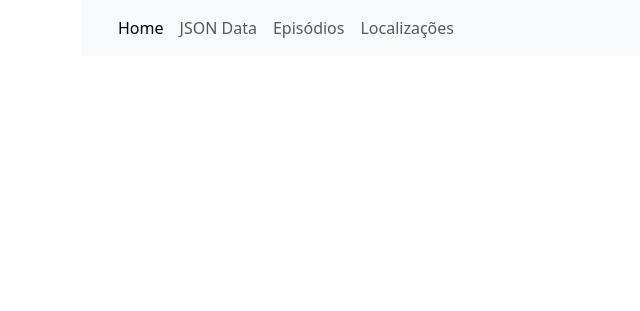
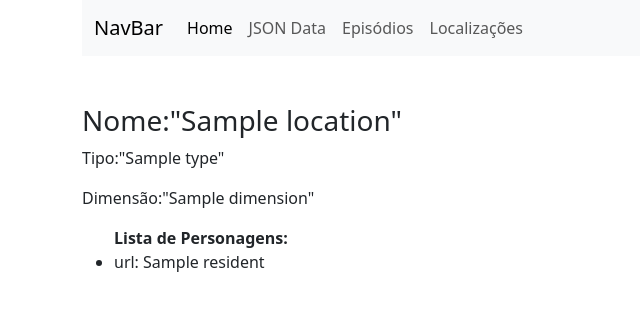
Before and after one commit to CarolinaSanches24/API--RickAndMarty, a Flask app: template templates/location.html in a window 1280 px wide. Shown: the top 311 px of the page, without its empty margins (0-640 px from the left). Run offline with Flask 3, Linux system fonts and the light colour scheme; the template is opened without the code that fills it: most values are stand-ins (such as "Sample title", 1, 10 or a date in 2020).

Commit message:
feat:adicição do template location

```diff
--- a/app.py
+++ b/app.py
@@ -65,9 +65,19 @@ def get_locations():
             "id":location["id"],
             "name":location["name"],
             "type":location["type"],
-            "dimension":location["dimension"]
+            "dimension":location["dimension"],
+            "residents":location["residents"]
         }
 
         locations.append(location);
 
     return {"locations":locations}
+
+@app.route("/location/<id>") # obter uma location
+def get_location(id):
+    url = f"https://rickandmortyapi.com/api/location/{id}"
+    response = urllib.request.urlopen(url)
+    data = response.read();
+    location_dict = json.loads(data);
+
+    return render_template("location.html", location=location_dict);
--- a/templates/location.html
+++ b/templates/location.html
@@ -1 +1,13 @@
-{% extends "layout.html"%} {% block content %}{% endblock %}
+{% extends "layout.html"%} {% block content %} <br /><br />
+
+<h3>Nome:"{{location.name}}"</h3>
+<p>Tipo:"{{location.type}}"</p>
+<p>Dimensão:"{{location.dimension}}"</p>
+<ul class="list-group" style="padding-left: 2em">
+  <b>Lista de Personagens:</b>
+  {% set residents_sorted = location.residents|sort %} {% for resident in
+  residents_sorted %}
+  <li>url: {{ resident }}</li>
+  {% endfor %}
+</ul>
+{% endblock %}
--- a/templates/locations.html
+++ b/templates/locations.html
@@ -16,6 +16,11 @@
       <td>"{{location.name}}"</td>
       <td>"{{location.type}}"</td>
       <td>"{{location.dimension}}"</td>
+      <td>
+        <a href="/location/{{location.id}}" class="btn btn-primary"
+          >Ver Perfil da Localização</a
+        >
+      </td>
     </tr>
     {% endfor%}
   </tbody>
--- a/templates/nav.html
+++ b/templates/nav.html
@@ -1,7 +1,7 @@
 <header>
   <nav class="navbar navbar-expand-lg bg-body-tertiary">
     <div class="container-fluid">
-      <a class="navbar-brand" href="#"> </a>
+      <a class="navbar-brand" href="#"> NavBar</a>
       <button
         class="navbar-toggler"
         type="button"
```
Also changed, not shown: 1 other file.
